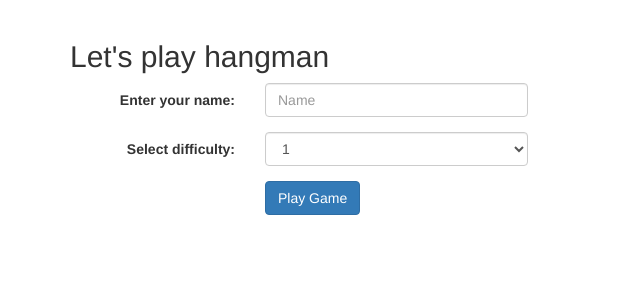
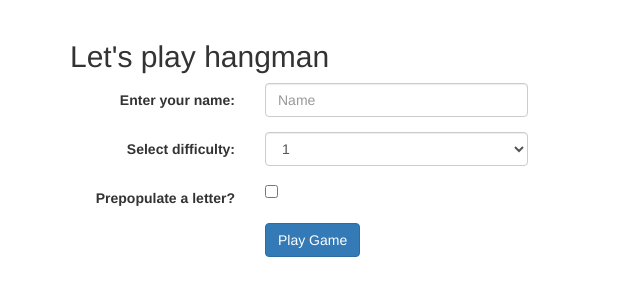
Before and after one commit to jkspam2004/games, a Django app: page / in a window 1280 px wide. Shown: the part 52-352 px from the top of the page, without its empty margins (0-640 px from the left). Run offline with Django 3.2, Linux system fonts and the light colour scheme; some libraries are stand-ins or nearby versions.

Commit message:
add option to prepopulate/reveal a letter on game start.  wrap canvas.js in IIFE and assign to global var

```diff
--- a/hangman/apps/hangmanApp/static/js/app.js
+++ b/hangman/apps/hangmanApp/static/js/play.js
@@ -1,6 +1,6 @@
 (function () {
     $(document).ready(function() {
-        setup = load_canvas();
+        setup = MODULE.setup;
         $.get("/count", function(res) {
             setup(res.guess_count);
         });
@@ -103,4 +103,4 @@
     });
     /* end get csrftoken */
 
-})();
+}());
--- a/hangman/apps/hangmanApp/templates/game/play.html
+++ b/hangman/apps/hangmanApp/templates/game/play.html
@@ -10,7 +10,8 @@
     <link rel="shortcut icon" type="image/png" href="{% static 'img/apple.png' %}"/>
 </head>
 <body>
-    <nav class="navbar navbar-inverse mynav" role="navigation">
+    <!-- TODO: make nav a partial to not repeat -->
+    <nav class="navbar navbar-inverse mynav" role="navigation" aria-live="polite">
         <div class="container">
             <div class="navbar-header">
                 <button type="button" class="navbar-toggle" data-toggle="collapse" data-target="#myNavbar" aria-expanded="false">
@@ -64,6 +65,7 @@
                 <form name="guess" id="guess_form" action="/guess" method="post" class="form-inline">
                     {% csrf_token %}
                     <div class="form-group">
+                        <label for="guess_text">Guess: </label>
                         <input type="text" id="guess_text" name="guess" placeholder="Letter or Word" class="form-control" autoFocus="autoFocus"/>
                     </div>
                     <div class="form-group">
@@ -99,7 +101,7 @@
 
     <script src="{% static 'js/jquery.min.js' %}"></script>
     <script src="{% static 'js/bootstrap.min.js' %}"></script>
-    <script src="{% static 'js/app.js' %}"></script>
     <script src="{% static 'js/canvas.js' %}"></script>
+    <script src="{% static 'js/play.js' %}"></script>
 </body>
 </html>
--- a/hangman/apps/hangmanApp/templates/index.html
+++ b/hangman/apps/hangmanApp/templates/index.html
@@ -10,7 +10,8 @@
     <link rel="shortcut icon" type="image/png" href="{% static 'img/apple.png' %}"/>
 </head>
 <body>
-    <nav class="navbar navbar-inverse navabar-fixed-top mynav" role="navigation">
+    <!-- TODO: make nav a partial to not repeat -->
+    <nav class="navbar navbar-inverse navabar-fixed-top mynav" role="navigation" aria-live="polite">
         <div class="container">
             <div class="navbar-header">
                 <button type="button" class="navbar-toggle" data-toggle="collapse" data-target="#myNavbar" aria-expanded="false">
@@ -68,6 +69,13 @@
                 </div>
             </div>
             <div class="form-group">
+                <label for="prepopulate" class="control-label col-md-2">Prepopulate a letter?
+                </label>
+                <div class="col-md-3">
+                    <input type="checkbox" name="prepopulate" id="prepopulate" />
+                </div>
+            </div>
+            <div class="form-group">
                 <div class="col-md-3 col-md-offset-2">
                     <button type="submit" class="btn btn-primary" />Play Game</button>
                 </div>
--- a/hangman/apps/hangmanApp/views.py
+++ b/hangman/apps/hangmanApp/views.py
@@ -18,6 +18,8 @@ def start(request):
     if request.method == 'POST':
         request.session['name'] = request.POST['name']
         request.session['level'] = request.POST['level']
+        if 'prepopulate' in request.POST:
+            request.session['prepopulate'] = request.POST['prepopulate']
 
         return HttpResponseRedirect(reverse('play_url'))
     else:
@@ -48,7 +50,7 @@ def initialize(request):
     request.session['guess_count'] = 6 # no. of guesses allowed
     request.session['char_dict'] = {}  # dictionary of characters in secret word
     request.session['missed'] = {}     # dictionary of missed characters
-    request.session['word'] = "_" * len(request.session['secret'])
+    request.session['word'] = "_" * len(request.session['secret']) # the word to be displayed, initially underscores
 
     # turn on the secret word for development
     if request.session['name'] == 'Bob':
@@ -64,12 +66,32 @@ def initialize(request):
             char_dict[char] = [index]
     request.session['char_dict'] = char_dict
 
+
+    # prepopulate a random character and its other occurrences if option turned on
+    if 'prepopulate' in request.session:
+        prepopulate = random.choice(char_dict.keys()) # pick one from unique keys
+        length_of_reveal = len(char_dict[prepopulate])
+        print "key to be revealed: ", length_of_reveal, ", length: ", length_of_reveal
+        # we don't want to give everything away, set a threshold
+        attempt = 0
+        while length_of_reveal/len(request.session['secret']) > .50 and attempt < 3:
+            prepopulate = random.choice(char_dict.keys())
+            length_of_reveal = len(char_dict[prepopulate])
+            attempt += 1
+
+        # reveal the occurrences of the randomly chosen character
+        progress_list = list(request.session['word'])
+        for position in request.session['char_dict'][prepopulate]:
+            progress_list[position] = prepopulate
+        request.session['word'] = ''.join(progress_list)
+
+
 # get_word(level): request words from api
 # returns a word from randomized list
 def get_word(request):
     level = request.session['level']
     url = "http://linkedin-reach.hagbpyjegb.us-west-2.elasticbeanstalk.com/words?"
-    url += "difficulty=" + level + "&count="
+    url += "difficulty=" + level + "&minLength=4" + "&count="
 
     # brand new word_dictionary. first time set up
     if 'word_dictionary' not in request.session:
@@ -209,7 +231,7 @@ def logout(request):
         return HttpResponseRedirect(reverse('index_url'))
 
     try:
-        for key in ['secret', 'word', 'guess_count', 'missed', 'char_dict', 'name', 'level', 'debug']:
+        for key in ['secret', 'word', 'guess_count', 'missed', 'char_dict', 'name', 'level', 'debug', 'prepopulate']:
             del request.session[key]
     except Exception, e:
         print "Oops! Exception", e
```
Also changed, not shown: hangman/apps/hangmanApp/static/js/canvas.js (+6 -4 lines), hangman/README.md, hangman/README.txt.
